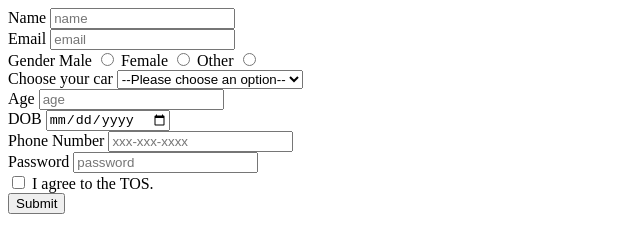
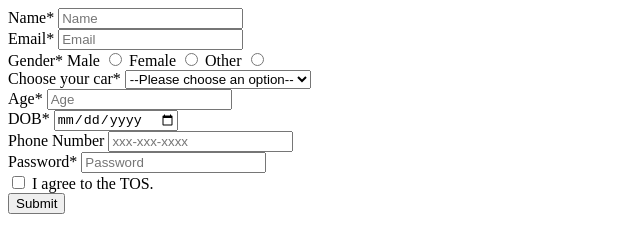
Before and after one commit to acciojob/signup-form-car-israrhusain, a website: page main.html in a window 1280 px wide. Shown: the whole page, without its empty margins (0-640 px from the left). Drawn offline with Linux system fonts and the light colour scheme.

Commit message:
created a submission

```diff
--- a/main.html
+++ b/main.html
@@ -8,42 +8,42 @@
 
 <body>
 	<form>
-		<div><label for="name">Name</label>
-		<input id="name" type="name" placeholder="name"></div>
+		<div><label for="name">Name*</label>
+		<input id="name" type="name" placeholder="Name" required></div>
 
-		<div><label for="email">Email</label>
-		<input id="email" type="email" placeholder="email"></div>
+		<div><label for="email">Email*</label>
+		<input id="email" type="email" placeholder="Email" required></div>
 
-		<div><label for="gender">Gender</label>
+		<div><label for="gender">Gender*</label>
 		 <label for="male">Male</label>
-		<input id="gender_m" type="radio" name="gender">
+		<input id="gender_m" type="radio" name="gender" required>
 
 		<label for="female">Female</label>
-		<input id="gender_f" type="radio" name="gender">
+		<input id="gender_f" type="radio" name="gender" required>
 
 		 <label for="other">Other</label>
-		<input id="gender_o" type="radio" name="gender">
+		<input id="gender_o" type="radio" name="gender" required>
 
 	</div>
 		<div>
-			<label>Choose your car</label>
-			<select name="cars" id="cars" placeholder="--Please choose an option--">
-				<option value="0">--Please choose an option--</option>
-				<option value="1">BMW</option>
-				<option value="2">Audi</option>
-				<option valiue="3">Mercedez</option>
+			<label>Choose your car*</label>
+			<select name="cars" id="cars" placeholder="--Please choose an option--" required>
+				<option value="0" required>--Please choose an option--</option>
+				<option value="1" required>BMW</option>
+				<option value="2" required>Audi</option>
+				<option valiue="3" required>Mercedez</option>
 			</select>
 
 
 		</div>
 		<div>
-			<labe for="age">Age</labe>
-			<input type="number" id="age" placeholder="age">
+			<labe for="age" >Age*</labe>
+			<input type="number" id="age" placeholder="Age" required>
 		</div>
 
 		<div>
-			<labe for="dob">DOB</labe>
-			<input type="date" id="dob" placeholder="DOB">
+			<labe for="dob">DOB*</labe>
+			<input type="date" id="dob" placeholder="DOB" required>
 		</div>
 
 		<div id="tel">
@@ -52,10 +52,10 @@
 		</div>
 
 		<div id="password">
-			<labe for="apssword">Password</labe>
-			<input type="password" id="age" placeholder="password">
+			<labe for="apssword">Password*</labe>
+			<input type="password" id="age" placeholder="Password" required>
 		</div>
-		<input type="checkbox">
+		<input type="checkbox" required>
 		<label>I agree to the TOS.</label>
 
 		<div></div><button type="submit" id="tos">Submit</button></div>
```
